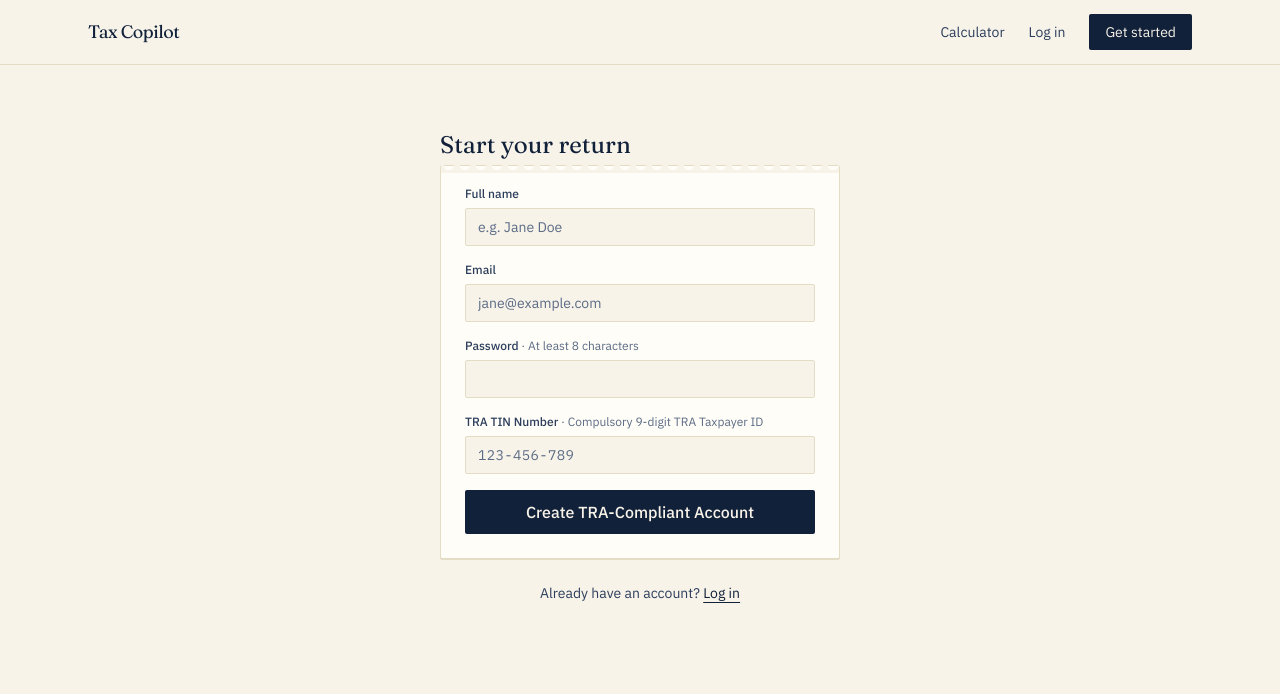
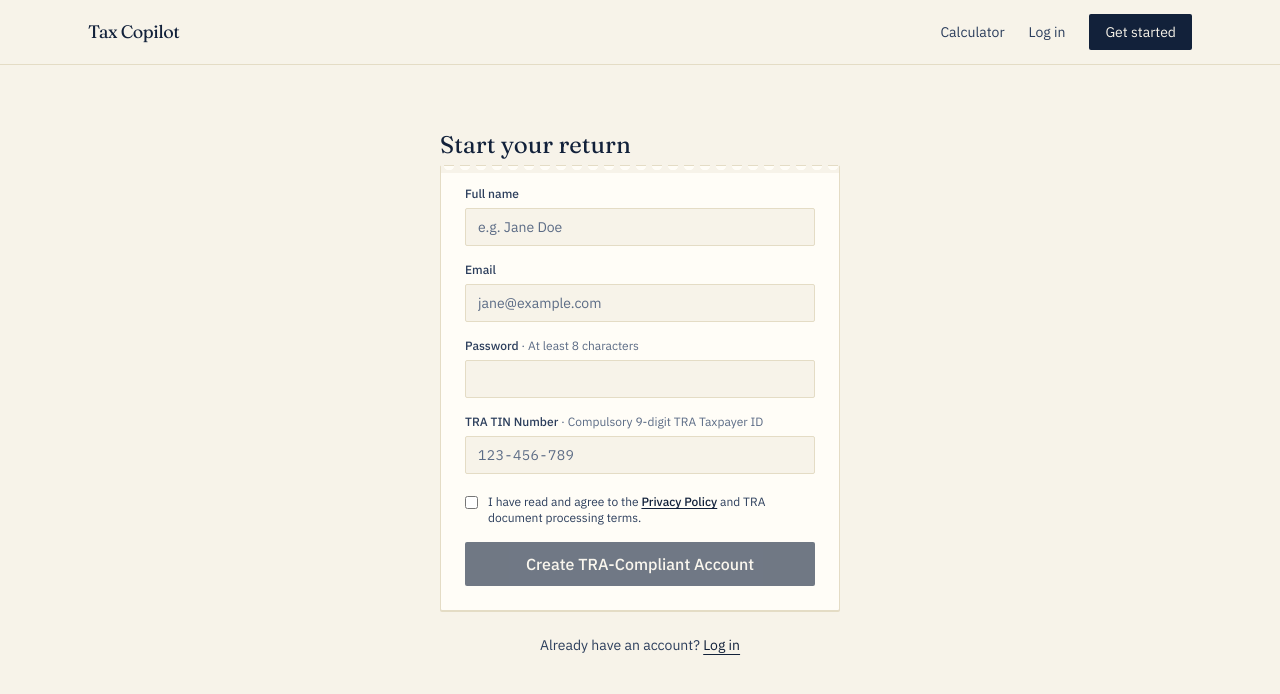
Before and after one commit to Benedwe/Tax-Copilot, a Next.js app in the folder frontend/: page /register in a window 1280 px wide. Shown: the top 694 px of the page. Built offline with nearby package versions, Linux system fonts and the light colour scheme; no server answers.

Commit message:
Adding new files

```diff
--- a/frontend/src/app/register/page.js
+++ b/frontend/src/app/register/page.js
@@ -14,6 +14,7 @@ export default function RegisterPage() {
   const [email, setEmail] = useState("");
   const [password, setPassword] = useState("");
   const [tin, setTin] = useState("");
+  const [acceptedPrivacy, setAcceptedPrivacy] = useState(false);
   const [error, setError] = useState("");
   const [loading, setLoading] = useState(false);
 
@@ -36,6 +37,11 @@ export default function RegisterPage() {
     const cleanTin = tin.replace(/[\s-]/g, "");
     if (cleanTin.length !== 9) {
       setError("Compulsory TRA TIN must be exactly 9 digits (e.g. 123-456-789)");
+      return;
+    }
+
+    if (!acceptedPrivacy) {
+      setError("You must accept the Privacy Policy to create an account.");
       return;
     }
 
@@ -90,6 +96,24 @@ export default function RegisterPage() {
                 className="input tracking-wide font-mono"
               />
             </Field>
+
+            <label className="flex items-start gap-2.5 cursor-pointer pt-1 text-xs text-ink-soft">
+              <input
+                type="checkbox"
+                required
+                checked={acceptedPrivacy}
+                onChange={(e) => setAcceptedPrivacy(e.target.checked)}
+                className="mt-0.5 rounded border-paper-line accent-ink"
+              />
+              <span>
+                I have read and agree to the{" "}
+                <Link href="/privacy" target="_blank" className="text-ink font-medium underline underline-offset-2">
+                  Privacy Policy
+                </Link>{" "}
+                and TRA document processing terms.
+              </span>
+            </label>
+
             {error && (
               <div className="p-3 bg-rust/10 border border-rust/30 rounded text-xs text-rust font-medium">
                 ⚠️ {error}
@@ -97,7 +121,7 @@ export default function RegisterPage() {
             )}
             <button
               type="submit"
-              disabled={loading}
+              disabled={loading || !acceptedPrivacy}
               className="w-full bg-ink text-paper py-2.5 rounded-sm hover:bg-ink-soft transition-colors disabled:opacity-60 font-medium"
             >
               {loading ? "Creating account…" : "Create TRA-Compliant Account"}
```
